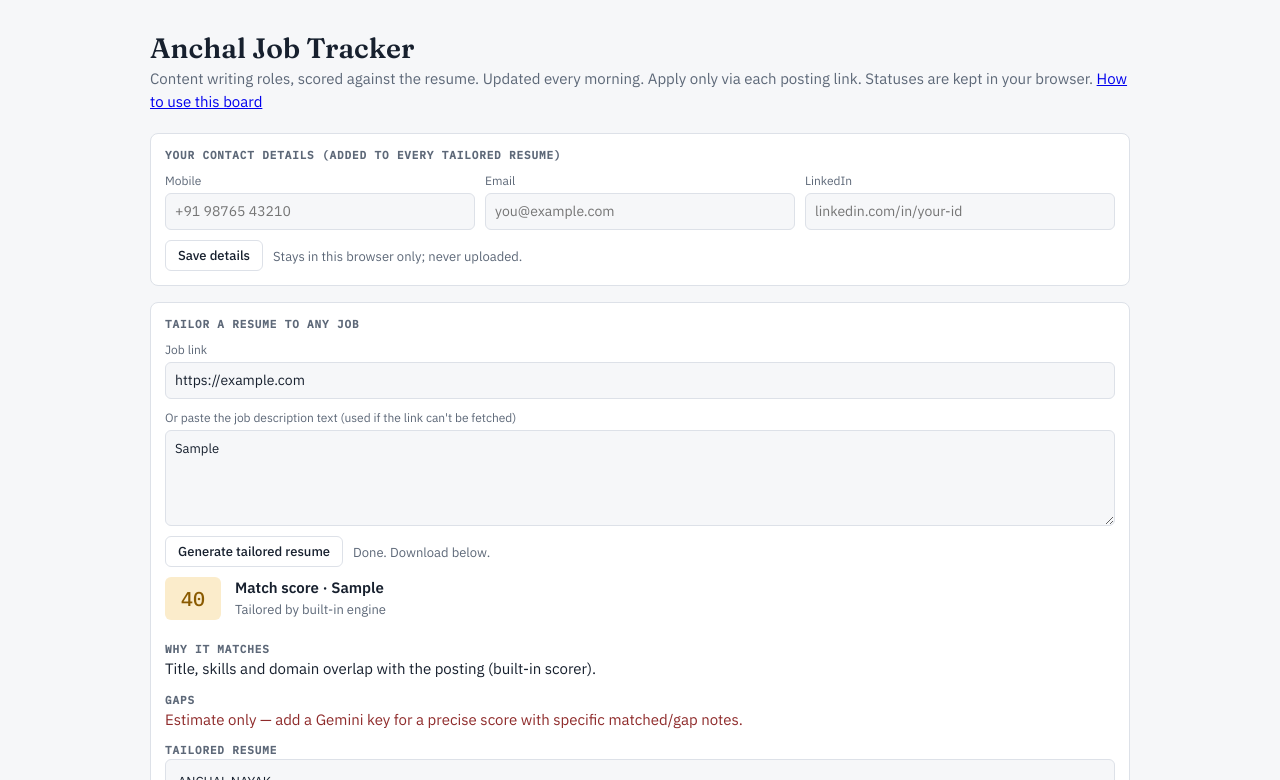
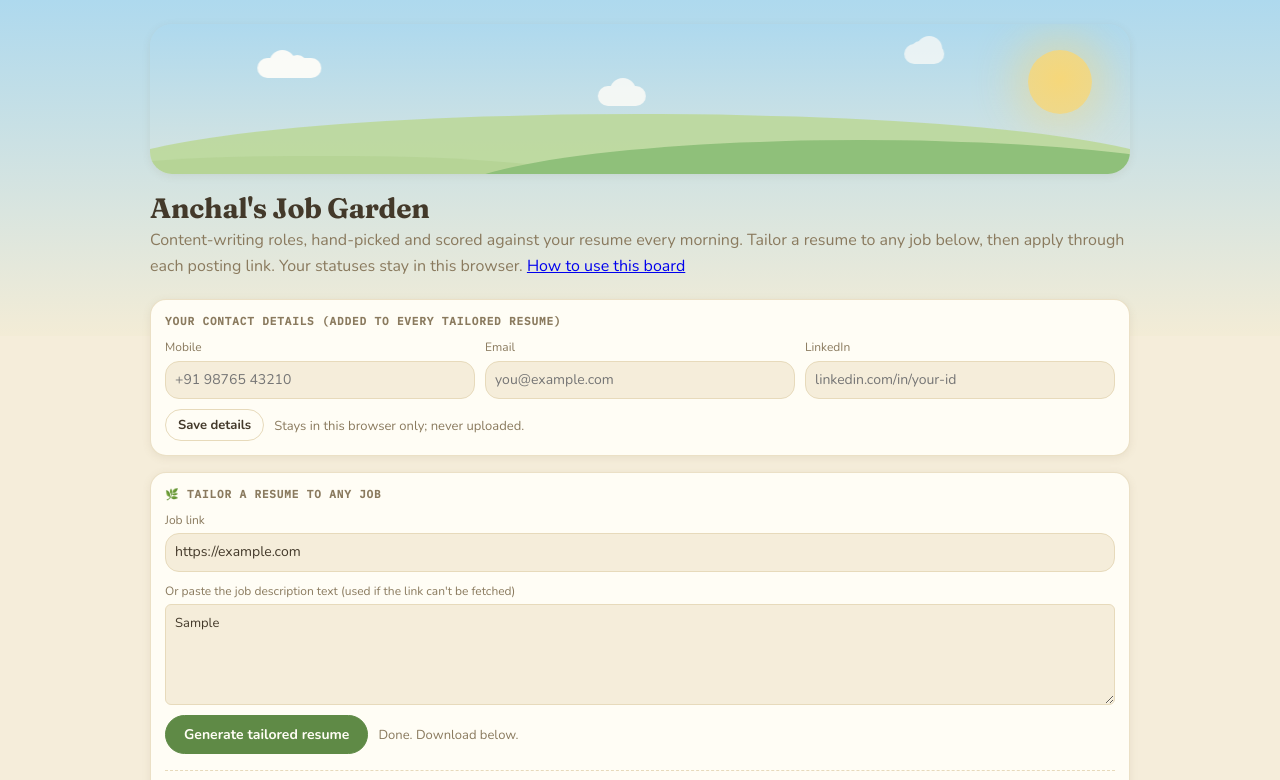
Before and after one commit to pradeeptrain9/job-board-anchal, a plain HTML site: page index.html in a window 1280 px wide. Both pictures are taken after typing "https://example.com", "Sample" into the empty fields and a click on the button "Generate tailored resume". Shown: the top 780 px of the page. Drawn offline with nearby package versions, Linux system fonts and the light colour scheme.

Commit message:
Ghibli redesign: painterly hero, warm palette, clearer tailor panel; default to instant engine

```diff
--- a/index.html
+++ b/index.html
@@ -1,25 +1,31 @@
 <!doctype html><html lang="en"><head><meta charset="utf-8"><meta name="viewport" content="width=device-width,initial-scale=1"><title>Anchal Job Tracker</title>
 <meta name="claude:viewport-fit-sides" content="cover">
-<link rel="stylesheet" href="https://fonts.googleapis.com/css2?family=Fraunces:opsz,wght@9..144,600&family=IBM+Plex+Mono:wght@500&family=IBM+Plex+Sans:wght@400;500;600&display=swap">
+<link rel="stylesheet" href="https://fonts.googleapis.com/css2?family=Fraunces:opsz,wght@9..144,500;9..144,600;9..144,700&family=Nunito:wght@400;500;600;700;800&family=IBM+Plex+Mono:wght@500&display=swap">
 <script src="https://cdnjs.cloudflare.com/ajax/libs/jspdf/2.5.1/jspdf.umd.min.js"></script>
 <style>
 /* Layout: sticky filter bar over a ranked list of job rows; a row expands to show fit, gaps and the tailored resume. */
 :root{
-  --bg:#f6f7f9; --surface:#ffffff; --fg:#17202e; --muted:#5d6878; --line:#dde1e8;
-  --accent:#1d4ed8; --accent-fg:#ffffff;
-  --good:#146c43; --good-bg:#dff3e7; --warn:#8a5a00; --warn-bg:#fbeccb; --bad:#8f2b2b; --bad-bg:#f6dcdc; --info-bg:#e3ebfd;
-  --display:"Fraunces",Georgia,serif; --body:"IBM Plex Sans",system-ui,sans-serif; --mono:"IBM Plex Mono",ui-monospace,monospace;
+  --bg:#f5edda; --surface:#fffdf5; --fg:#43392a; --muted:#8a7a5e; --line:#e7dabb;
+  --accent:#5f8a46; --accent-fg:#fffdf5;
+  --good:#3f7d4e; --good-bg:#dff0da; --warn:#9a6a1b; --warn-bg:#fbeccb; --bad:#a6462f; --bad-bg:#f7ddd2; --info-bg:#dceaf3;
+  --sky-top:#aed9ee; --sky-bot:#f3ecd6; --sun:#f6d77a; --hill-far:#bcd99b; --hill-near:#8fc07a; --cloud:#fffdf8;
+  --shadow:0 6px 20px rgba(120,96,54,.14); --shadow-sm:0 2px 8px rgba(120,96,54,.10); --radius:16px;
+  --display:"Fraunces",Georgia,serif; --body:"Nunito",system-ui,sans-serif; --mono:"IBM Plex Mono",ui-monospace,monospace;
 }
 @media (prefers-color-scheme:dark){:root:not([data-theme="light"]){
-  --bg:#0f141b; --surface:#171e28; --fg:#e6eaf0; --muted:#9aa5b5; --line:#2a3342;
-  --accent:#7aa2ff; --accent-fg:#0f141b;
-  --good:#6fd3a0; --good-bg:#16382a; --warn:#f0c060; --warn-bg:#3d2f10; --bad:#f19a9a; --bad-bg:#401c1c; --info-bg:#1e2a47; color-scheme:dark}}
+  --bg:#1b2333; --surface:#263147; --fg:#efe6d2; --muted:#b2a788; --line:#3a475f;
+  --accent:#9ac47a; --accent-fg:#1b2333;
+  --good:#8fd39f; --good-bg:#203a2a; --warn:#e8c06a; --warn-bg:#3e3114; --bad:#e8a48c; --bad-bg:#45271f; --info-bg:#25364f;
+  --sky-top:#2a3a57; --sky-bot:#1b2333; --sun:#e8c06a; --hill-far:#3f5a48; --hill-near:#557a53; --cloud:#cdd8e6;
+  --shadow:0 6px 22px rgba(0,0,0,.38); --shadow-sm:0 2px 10px rgba(0,0,0,.30); color-scheme:dark}}
 :root[data-theme="dark"]{
-  --bg:#0f141b; --surface:#171e28; --fg:#e6eaf0; --muted:#9aa5b5; --line:#2a3342;
-  --accent:#7aa2ff; --accent-fg:#0f141b;
-  --good:#6fd3a0; --good-bg:#16382a; --warn:#f0c060; --warn-bg:#3d2f10; --bad:#f19a9a; --bad-bg:#401c1c; --info-bg:#1e2a47; color-scheme:dark}
-body{background:var(--bg);color:var(--fg);font:15px/1.5 var(--body);
-  padding-block:24px 48px;padding-left:max(16px,env(safe-area-inset-left,0px));padding-right:max(16px,env(safe-area-inset-right,0px))}
+  --bg:#1b2333; --surface:#263147; --fg:#efe6d2; --muted:#b2a788; --line:#3a475f;
+  --accent:#9ac47a; --accent-fg:#1b2333;
+  --good:#8fd39f; --good-bg:#203a2a; --warn:#e8c06a; --warn-bg:#3e3114; --bad:#e8a48c; --bad-bg:#45271f; --info-bg:#25364f;
+  --sky-top:#2a3a57; --sky-bot:#1b2333; --sun:#e8c06a; --hill-far:#3f5a48; --hill-near:#557a53; --cloud:#cdd8e6;
+  --shadow:0 6px 22px rgba(0,0,0,.38); --shadow-sm:0 2px 10px rgba(0,0,0,.30); color-scheme:dark}
+body{background:linear-gradient(var(--sky-top),var(--sky-bot) 42%,var(--bg) 42%) fixed,var(--bg);color:var(--fg);font:16px/1.6 var(--body);
+  padding-block:24px 56px;padding-left:max(16px,env(safe-area-inset-left,0px));padding-right:max(16px,env(safe-area-inset-right,0px))}
 .wrap{max-width:980px;margin:0 auto}
 h1{font:600 28px/1.15 var(--display);margin:0 0 4px;text-wrap:balance}
 .sub{color:var(--muted);margin:0 0 20px}
@@ -58,11 +64,60 @@ pre{white-space:pre-wrap;font:13px/1.5 var(--body);background:var(--bg);border:1
 .prof .r{display:flex;flex-wrap:wrap;gap:10px;align-items:center}
 .empty{padding:32px 16px;text-align:center;color:var(--muted);border:1px dashed var(--line);border-radius:8px}
 @media(max-width:560px){.row{grid-template-columns:48px minmax(0,1fr)}.side{grid-column:1/-1;flex-direction:row;justify-content:space-between;align-items:center}}
+
+/* ---- Ghibli layer: painterly sky, soft hills, warm rounded cards ---- */
+.hero{position:relative;height:150px;margin:-8px 0 18px;border-radius:22px;overflow:hidden;
+  background:linear-gradient(var(--sky-top),color-mix(in srgb,var(--sky-top),var(--sky-bot) 60%));box-shadow:var(--shadow-sm)}
+.hero .sun{position:absolute;top:26px;right:38px;width:64px;height:64px;border-radius:50%;
+  background:radial-gradient(circle at 50% 45%,var(--sun),color-mix(in srgb,var(--sun),transparent 20%));
+  box-shadow:0 0 42px 14px color-mix(in srgb,var(--sun),transparent 55%)}
+.hero .hill{position:absolute;left:-5%;right:-5%;border-radius:50%/60px}
+.hero .hill.far{bottom:-70px;height:130px;background:var(--hill-far);opacity:.9}
+.hero .hill.near{bottom:-86px;height:120px;background:var(--hill-near);left:30%;right:-15%}
+.hero .hill.near2{bottom:-92px;height:110px;background:color-mix(in srgb,var(--hill-near),#000 8%);left:-20%;right:45%}
+.hero .cloud{position:absolute;height:20px;background:var(--cloud);border-radius:999px;opacity:.92;
+  box-shadow:0 0 0 0 var(--cloud);animation:drift 26s linear infinite}
+.hero .cloud::before,.hero .cloud::after{content:"";position:absolute;bottom:0;background:var(--cloud);border-radius:50%}
+.hero .cloud::before{width:26px;height:26px;left:12px;bottom:2px}.hero .cloud::after{width:20px;height:20px;right:14px;bottom:3px}
+.hero .c1{top:34px;left:12%;width:64px;animation-duration:30s}
+.hero .c2{top:62px;left:44%;width:48px;opacity:.8;animation-duration:38s;animation-delay:-8s}
+.hero .c3{top:20px;left:70%;width:40px;opacity:.7;animation-duration:34s;animation-delay:-16s}
+@keyframes drift{from{transform:translateX(-60px)}to{transform:translateX(120px)}}
+@media(prefers-reduced-motion:reduce){.hero .cloud{animation:none}}
+
+h1{font-weight:700;letter-spacing:-.01em}
+.prof,.job{border-radius:var(--radius);box-shadow:var(--shadow-sm)}
+.prof{background:var(--surface);border-color:color-mix(in srgb,var(--line),transparent 20%)}
+.job{transition:transform .14s ease,box-shadow .14s ease}
+.job:hover{transform:translateY(-2px);box-shadow:var(--shadow)}
+.bar button,.copy,select,.prof input,#t-jd{border-radius:999px;transition:background .14s,border-color .14s,transform .1s}
+.prof input,#t-jd{border-radius:14px}
+.bar button:hover,.copy:hover{border-color:var(--accent);background:color-mix(in srgb,var(--accent),transparent 88%)}
+.copy{font-weight:700}
+.copy:active,.bar button:active{transform:translateY(1px)}
+.score{border-radius:14px;font-weight:600;box-shadow:inset 0 0 0 1px color-mix(in srgb,currentColor,transparent 80%)}
+.apply{font-weight:700}
+.new{border-radius:999px;background:var(--accent)}
+/* Tailor panel: friendlier, clearer */
+#tailor{background:
+  radial-gradient(120px 120px at 92% -10%,color-mix(in srgb,var(--sun),transparent 78%),transparent),
+  var(--surface)}
+#tailor h2::before{content:"🌿 ";filter:saturate(.8)}
+#tailor button[type=submit]{background:var(--accent);color:var(--accent-fg);border-color:var(--accent);padding:9px 18px;font-size:14px}
+#tailor button[type=submit]:hover{background:color-mix(in srgb,var(--accent),#000 8%)}
+#t-out:not(:empty){margin-top:6px;padding-top:12px;border-top:1px dashed var(--line)}
+#t-out .score{min-width:56px;padding:10px 0}
+pre{border-radius:14px;background:color-mix(in srgb,var(--bg),transparent 25%)}
 </style></head><body>
 
 <div class="wrap">
-  <h1>Anchal Job Tracker</h1>
-  <p class="sub">Content writing roles, scored against the resume. Updated every morning. Apply only via each posting link. Statuses are kept in your browser. <a href="guide.html">How to use this board</a></p>
+  <div class="hero" aria-hidden="true">
+    <div class="sun"></div>
+    <div class="cloud c1"></div><div class="cloud c2"></div><div class="cloud c3"></div>
+    <div class="hill near2"></div><div class="hill far"></div><div class="hill near"></div>
+  </div>
+  <h1>Anchal's Job Garden</h1>
+  <p class="sub">Content-writing roles, hand-picked and scored against your resume every morning. Tailor a resume to any job below, then apply through each posting link. Your statuses stay in this browser. <a href="guide.html">How to use this board</a></p>
   <form class="prof" id="prof">
     <h2>Your contact details (added to every tailored resume)</h2>
     <div class="f">
@@ -260,13 +315,25 @@ function scoreDet(jd){
   return {score:Math.max(0,Math.min(100,s)),matched:"Title, skills and domain overlap with the posting (built-in scorer).",gaps:"Estimate only — add a Gemini key for a precise score with specific matched/gap notes."};
 }
 // Backend LLM tailoring. Set TAILOR_API to your deployed Worker URL (see tailor-worker/). Key lives only in the backend secret.
-const TAILOR_API="";
+// Gemini's FREE tier takes minutes per call, so the board defaults to the instant built-in engine.
+// To turn Gemini on, set TAILOR_API to the Worker URL below. Key lives only in the backend secret.
+const TAILOR_API=""; // "https://anchal-tailor.anchal-tailor-9346.workers.dev"
 function normSkills(llm){const base=new Set(RESUME.skills);let skills=Array.isArray(llm)?llm.filter(s=>base.has(s)):[];RESUME.skills.forEach(s=>{if(!skills.includes(s))skills.push(s)});return skills;}
-async function backendTailor(jd){
+async function backendTailor(jd,onwait){
   const r=await fetch(TAILOR_API,{method:"POST",headers:{"Content-Type":"application/json"},body:JSON.stringify({jd:jd.slice(0,7000),facts:{summary:RESUME.summary,skills:RESUME.skills,experience:RESUME.experience}})});
   if(!r.ok)throw new Error("backend "+r.status);
-  const o=await r.json();if(o.error)throw new Error(o.error);
-  return {score:Math.max(0,Math.min(100,parseInt(o.score)||0)),matched:String(o.matched||""),gaps:String(o.gaps||""),summary:String(o.summary||RESUME.summary),skills:normSkills(o.skills),experience:RESUME.experience,engine:"Gemini"};
+  const sub=await r.json();if(sub.error)throw new Error(sub.error);
+  if(!sub.id)throw new Error("no job id");
+  for(let i=0;i<12;i++){ // poll ~36s, then fall back to the instant engine
+    await new Promise(res=>setTimeout(res,3000));
+    if(onwait)onwait(i);
+    const pr=await fetch(TAILOR_API+"?id="+encodeURIComponent(sub.id));
+    if(!pr.ok)continue;
+    const p=await pr.json();
+    if(p.status==="done"){const o=p.result;return {score:Math.max(0,Math.min(100,parseInt(o.score)||0)),matched:String(o.matched||""),gaps:String(o.gaps||""),summary:String(o.summary||RESUME.summary),skills:normSkills(o.skills),experience:RESUME.experience,engine:"Gemini"};}
+    if(p.status==="error")throw new Error(p.error||"gemini error");
+  }
+  throw new Error("timed out after ~2.5 min");
 }
 $("#tailor").onsubmit=async e=>{
   e.preventDefault();
@@ -274,7 +341,7 @@ $("#tailor").onsubmit=async e=>{
   if(url&&!jd){msg.textContent="Fetching job page…";try{const r=await fetch("https://r.jina.ai/"+url);jd=(await r.text()).trim();if(jd.length<120)throw 0;}catch{msg.textContent="Couldn't fetch that link (bot-blocked or offline). Paste the job description text below and generate again.";return;}}
   if(!jd){msg.textContent="Add a job link or paste the job description text.";return;}
   let data,note;
-  if(TAILOR_API){msg.textContent="Tailoring with Gemini…";try{data=await backendTailor(jd)}catch(err){note="LLM backend unavailable ("+err.message+") — used the built-in engine.";}}
+  if(TAILOR_API){msg.textContent="Tailoring with Gemini… (can take 30-90s on the free tier)";try{data=await backendTailor(jd,i=>{msg.textContent="Tailoring with Gemini… "+((i+1)*3)+"s";});}catch(err){note="LLM backend unavailable ("+err.message+") — used the built-in engine.";}}
   if(!data){data={...tailor(jd),...scoreDet(jd),engine:"built-in"};}
   const title=((jd.split("\n").find(l=>l.trim())||"Target role").trim()).slice(0,70);
   const j={title,company:"",resume:{summary:data.summary,skills:data.skills,experience:data.experience}};j.latex=buildLatex(j.resume);
```
